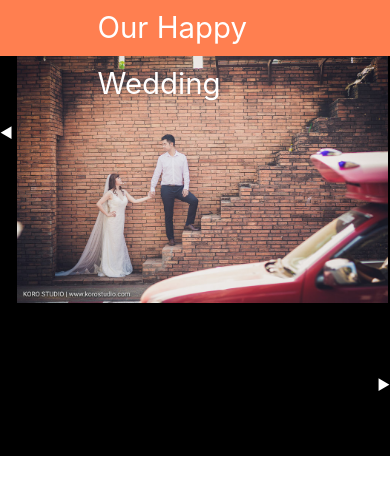
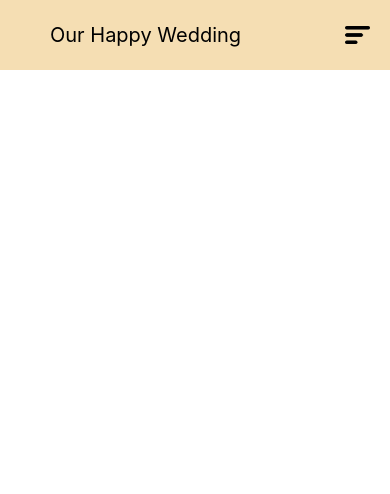
Before and after one commit to wilderbe4st/OurHappyWedding, a React (Create React App) app: page / in a window 390 px wide. Shown: the top 494 px of the page. Built offline with nearby package versions, Linux system fonts and the light colour scheme; no server answers.

Commit message:
fixed nav-bar

```diff
--- a/src/Components/HomePage/Home.js
+++ b/src/Components/HomePage/Home.js
@@ -21,7 +21,7 @@ const Home =()=> {
 
              <div>
              <NavbarTop/>
-             <Carousel/>
+             {/* <Carousel/>  */}
              </div>
 
 
--- a/src/Components/Navbar/Navbar.js
+++ b/src/Components/Navbar/Navbar.js
@@ -1,5 +1,6 @@
 import React, { useContext } from 'react'
 import './styles.css'
+
 
 import LogIn from '../Login/LogIn'
 import LogOut from '../LogOut'
@@ -7,34 +8,36 @@ import {UserContext} from '../../Contexts/UserContext'
 import { Link } from 'react-router-dom'
 
 export default function Navbar() {
+    const navIcon=()=>{
+        const  navLinks=document.querySelector(".nav-links");
+        navLinks.classList.toggle("open");
+
+    }
     const user=useContext(UserContext);
     return (
-        <div className="navbar-fixed" style={{background:'coral'}}>
-        <div className="">
-            <nav className=" z-depth-0 transparent">
-                <div className="nav-wrapper" id="navbar">
-                <a href="#!" className="brand-logo ">Our Happy Wedding</a>
-                <ul className="right hide-on-med-and-down">
-                    <li> <Link to="/about">About Us</Link> </li>
+        <div className="nav-bar " >
+            <div className="nav-logo">Our Happy Wedding</div>
+           <ul className="nav-links">
+               <l1 className="nav-link"><a href="#">Home</a> </l1>
+               <l1 className="nav-link"><a href="#">About</a> </l1>
+               <l1 className="nav-link"><a href="#">Contact</a> </l1>
+               <li className="nav-link"><Link to="/login">Log In</Link></li>
+           </ul>
+           <div className="nav-icon" onClick={navIcon}><img src={require('../../resources/icons/nav.png')}alt="-"/> </div>
 
-                    <li> <Link to="/contact">Contact Us</Link> </li>
-
-                    {!user.loggedIn? (
-                            <li><Link to="/login">Log In</Link></li>
-                        ):(
-                            <span className="setp">
-                            <li> <span className="setp">Hi, {user.email} </span></li>
-                            <li onClick={user.requestLogout} className="active"><span className="setp"> Log Out</span> </li>
-                           </span>
-
-
-                        ) }
-
-
-                </ul>
-                </div>
-            </nav>
-            </div>
         </div>
     )
 }
+
+
+
+// {!user.loggedIn? (
+//     <li><Link to="/login">Log In</Link></li>
+// ):(
+//     <span className="">
+//     <li> <span className="">Hi, {user.email} </span></li>
+//     <li onClick={user.requestLogout} className="active"><span className="setp"> Log Out</span> </li>
+//    </span>
+
+
+// ) }
--- a/src/Components/Navbar/styles.css
+++ b/src/Components/Navbar/styles.css
@@ -1,11 +1,75 @@
-.navbar-fixed {
-    position: fixed;
-    top: 0;
-    z-index:999999999;
-    border-color: tomato;
+nav {
+    color:black;
+}
+.nav-bar{
+    display: flex;
+    align-items: center;
+    background-color: wheat;
+    color: white;
+    height: 70px;
+    padding:0px 20px;
+}
+.nav-logo{
+    flex: 1;
+    margin: 30px;
+    padding-left: 20px;
+    font-size: 20px;
+    color: black;
+}
+.nav-links{
+    flex:1;
+    display: flex;
+    justify-content: space-around;
+
+}
+.nav-link a{
+    text-decoration: none;
+    margin: 20px;
+    color: black;
+
+}
+.nav-icon{
+    z-index: 999;
+}
+.nav-icon img{
+    /* background-color: white; */
+
+    width: 65px;
+    padding: 20px;
+    display: none;
 }
 
-.setp{
-    padding:15px;
-    cursor: pointer;
+@media screen and (max-width:768px){
+    .nav-bar{
+        padding: 0px;
+        transition: all 1s ease-out;
+        /* height: 100vh; */
+    }
+    .nav-links{
+        padding: 0px;
+
+        background:wheat;
+        position: fixed;
+        flex-direction: column;
+        align-items: center;
+        width: 100vw;
+        height: 100vh;
+        transform: translateY(45%);
+        transition: all 0.2s ease-out;
+        clip-path: circle(100px at 120% -10%);
+        webkit-clip-path:circle(100px at 120% -10%);
+
+    }
+    .nav-icon img{
+        display: block;
+    }
+    .nav-links.open{
+        display: inline;
+        flex-direction: column;
+        display: flex;
+        clip-path: circle(1000px at 120% -10%);
+        webkit-clip-path:circle(1000px at 120% -10%);
+
+    }
+
 }
```
Also changed, not shown: src/resources/icons/nav.png (added).
